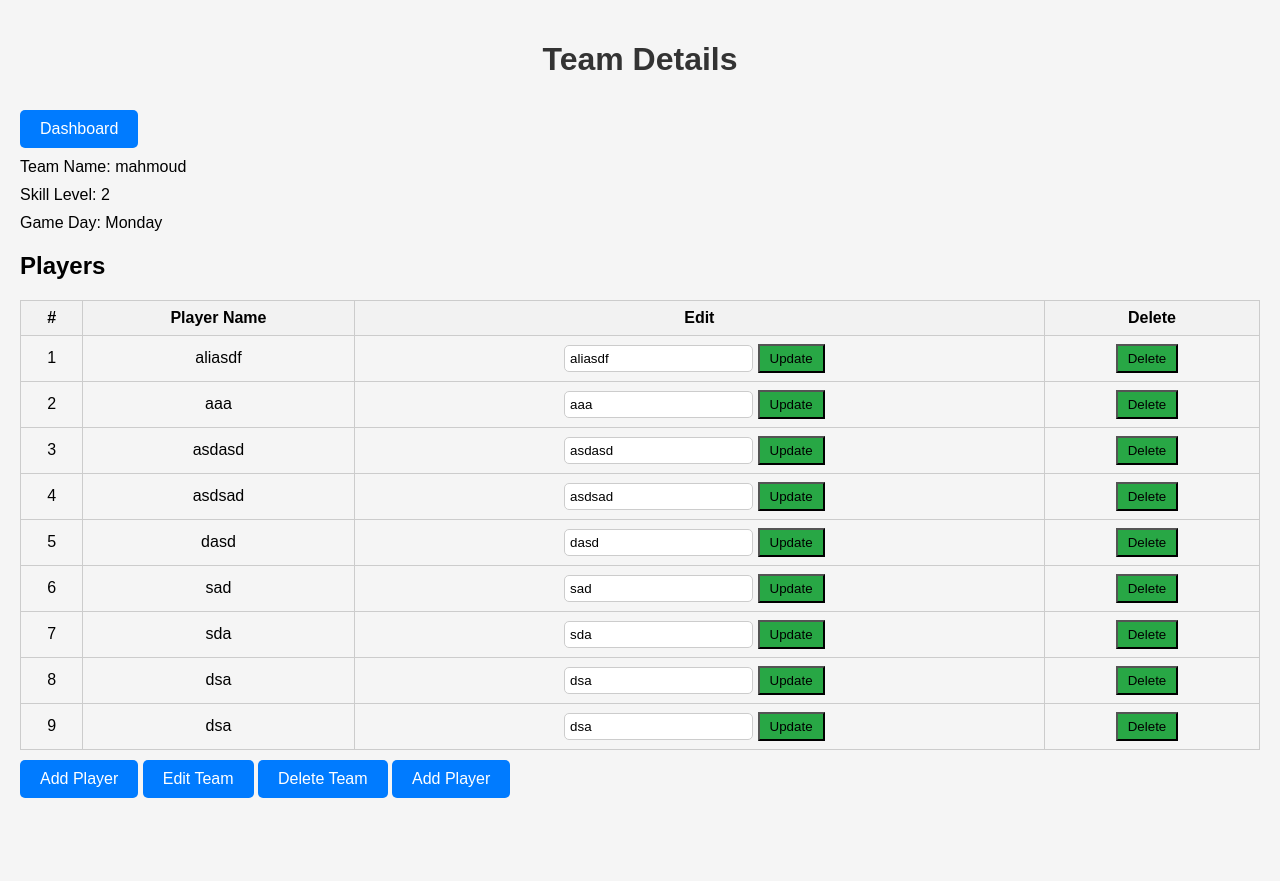
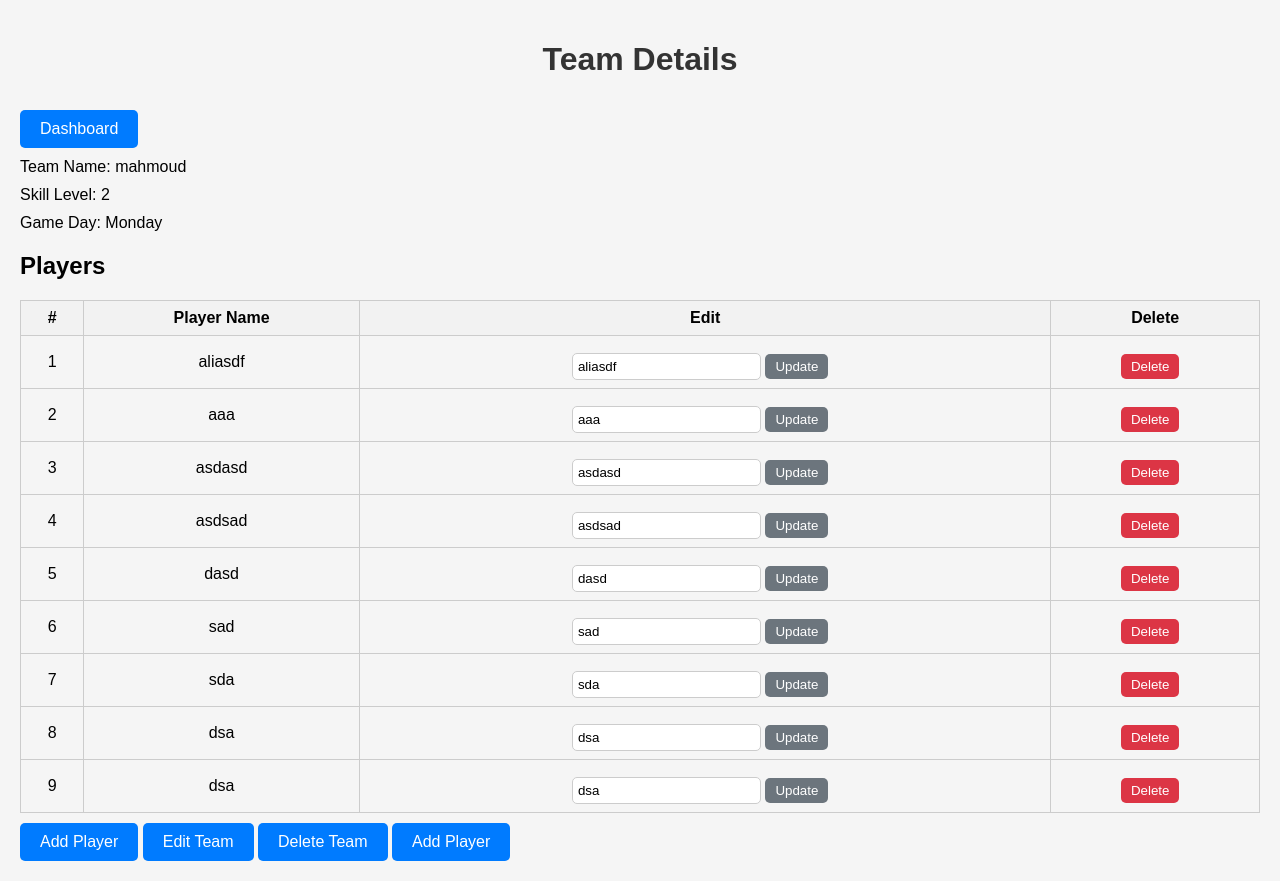
Before and after one commit to alielzoghby/football-teams, a PHP site: page /team_details.php?team_id=1 in a window 1280 px wide. Before the commit the page ends 798 px from the top, so only its background shows below. Run offline with PHP 8.4, Linux system fonts and the light colour scheme; a user stored in the database is signed in; data comes from the database, SQL or seed files in the repository.

Commit message:
change color

```diff
--- a/dashboard.php
+++ b/dashboard.php
@@ -73,8 +73,9 @@ $stmt->fetchAll(PDO::FETCH_ASSOC);
         display: block;
         text-align: center;
         margin-top: 10px;
-        padding: 5px 10px;
-        background-color: #8fce00;
+        padding: 10px 10px;
+        color:white;
+        background-color: #00B89F;
         border-radius: 2rem;
       }
 
--- a/team_details.php
+++ b/team_details.php
@@ -127,11 +127,23 @@ if ($_SERVER['REQUEST_METHOD'] === 'POST') {
             border-radius: 5px;
         }
 
-        button[type="submit"],.edit-button {
+        button[type="submit"] {
+            display: inline-block;
             padding: 5px 10px;
-            background-color: #28a745;
+            color: #fff;
+            border: none;
+            text-decoration: none;
+            border-radius: 5px;
+            margin-top: 10px;
+            background-color: #dc3545;
+
         }
-
+        #edit_player {
+            background-color: #6c757d !important;
+            color: #fff;
+            padding: 5px 10px;
+            border-radius: 5px;
+        }
         .player-list {
             background-color: #f9f9f9;
             padding: 10px;
```
